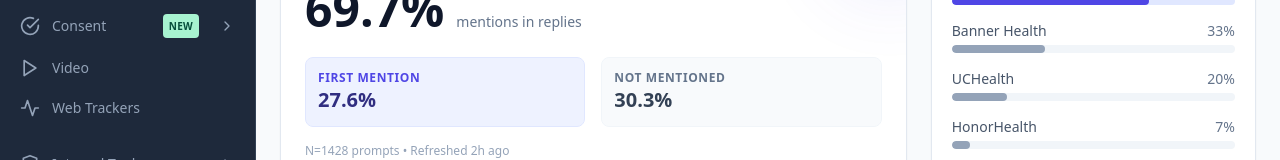
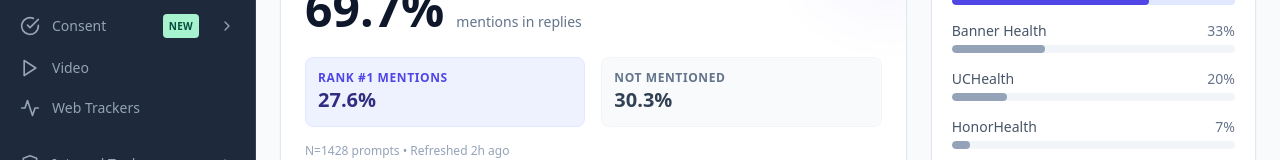
Before and after one commit to jamesrsilvester/ai_discovery_scorecard, a Next.js app: page / in a window 1280 px wide. Shown: the part 340-500 px from the top of the page. Built offline with nearby package versions, Linux system fonts and the light colour scheme.

Commit message:
chore: Update dependencies, remove CI/CD workflows, and add VSCode configurations.

```diff
--- a/src/components/sections/ExecutiveSummary.tsx
+++ b/src/components/sections/ExecutiveSummary.tsx
@@ -42,7 +42,7 @@ export default function ExecutiveSummary() {
 
                     <div className="grid grid-cols-2 gap-4 mt-6">
                         <div className="p-3 bg-indigo-50 rounded-lg border border-indigo-100">
-                            <div className="text-xs text-indigo-600 uppercase font-semibold tracking-wider">First Mention</div>
+                            <div className="text-xs text-indigo-600 uppercase font-semibold tracking-wider">Rank #1 Mentions</div>
                             <div className="text-xl font-bold text-indigo-900">{metrics.firstMention.toFixed(1)}%</div>
                         </div>
                         <div className="p-3 bg-slate-50 rounded-lg border border-slate-100">
--- a/src/pages/api/chatgpt.ts
+++ b/src/pages/api/chatgpt.ts
@@ -163,8 +163,8 @@ Analyze the following text which is a response from an AI to a user's health que
             ? rankedResults.reduce((sum, r) => sum + (r.analysis.rank || 0), 0) / rankedResults.length
             : null;
 
-        // Count first mentions
-        const firstMentionCount = results.filter(r => r.analysis.firstMentioned === brandName).length;
+        // Count Rank 1 mentions (Top Choice)
+        const firstMentionCount = results.filter(r => r.analysis.rank === 1).length;
 
         // Count competitor mentions
         const competitorCounts: Record<string, number> = {};
--- a/src/pages/test-live.tsx
+++ b/src/pages/test-live.tsx
@@ -467,10 +467,10 @@ export default function TestLive() {
                                 <div className="bg-white p-4 rounded-xl border border-slate-200 shadow-sm">
                                     <div className="flex items-center gap-2 text-slate-500 text-xs font-semibold uppercase tracking-wider mb-1">
                                         <Award className="w-4 h-4" />
-                                        First Mentions
+                                        Rank #1 Results
                                     </div>
                                     <div className="text-3xl font-bold text-amber-600">{result.aggregate.firstMentionCount}</div>
-                                    <div className="text-xs text-slate-400">top recommendation</div>
+                                    <div className="text-xs text-slate-400">top recommendations</div>
                                 </div>
                                 <div className="bg-white p-4 rounded-xl border border-slate-200 shadow-sm">
                                     <div className="flex items-center gap-2 text-slate-500 text-xs font-semibold uppercase tracking-wider mb-1">
@@ -519,8 +519,11 @@ export default function TestLive() {
                                                         ) : (
                                                             <div className="text-sm text-red-500 font-medium">Not Mentioned</div>
                                                         )}
-                                                        {r.analysis.firstMentioned === result.targetBrand && (
-                                                            <div className="text-xs text-amber-600 font-semibold">★ First</div>
+                                                        {r.analysis.rank === 1 && (
+                                                            <div className="text-xs text-amber-600 font-semibold">★ Top Choice</div>
+                                                        )}
+                                                        {r.analysis.firstMentioned === result.targetBrand && r.analysis.rank !== 1 && (
+                                                            <div className="text-xs text-slate-400 font-medium">Mentioned First (Rank #{r.analysis.rank})</div>
                                                         )}
                                                     </div>
                                                     {expandedIndex === i ? <ChevronUp className="w-5 h-5 text-slate-400" /> : <ChevronDown className="w-5 h-5 text-slate-400" />}
```
